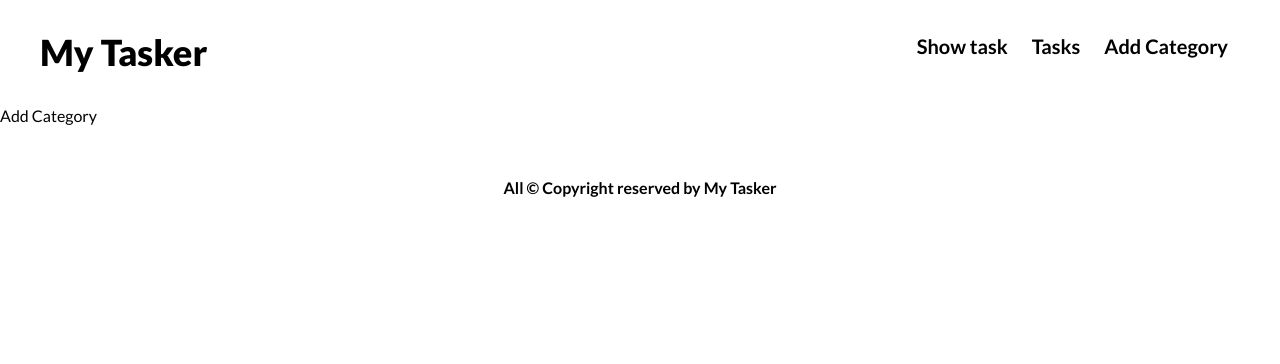
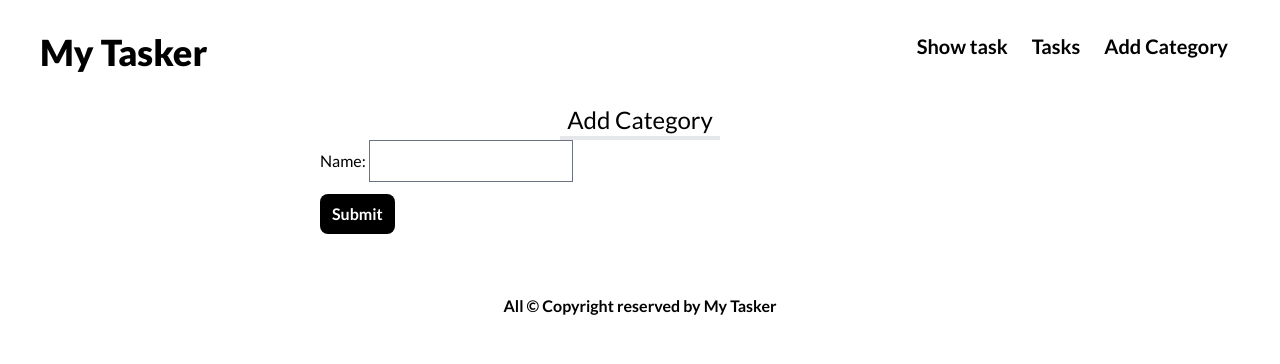
Before and after one commit to shadullah/my_tasker_a_4, a Django app: page /add_category/add_category/ in a window 1280 px wide. Shown: the top 364 px of the page. Run offline with Django 5.2, Linux system fonts and the light colour scheme; some libraries are stand-ins or nearby versions.

Commit message:
forms and models created, now we can add info to our backend

```diff
--- /dev/null
+++ b/category/forms.py
@@ -0,0 +1,7 @@
+from django import forms
+from . models import Category
+
+class categoForm(forms.ModelForm):
+    class Meta:
+        model = Category
+        fields = '__all__'
--- a/category/models.py
+++ b/category/models.py
@@ -3,3 +3,6 @@ from django.db import models
 # Create your models here.
 class Category(models.Model):
     name = models.CharField(max_length=100)
+
+    def __str__(self):
+        return self.name
--- a/category/templates/add_category.html
+++ b/category/templates/add_category.html
@@ -1,5 +1,14 @@
-{% extends "base.html" %}
+{% extends "base.html" %} {% load tailwind_filters %} {% load crispy_forms_tags
+%} {% block content %}
 
-{% block content %}
-<p>Add Category</p>
+<h1 class="text-2xl text-center mx-auto font-medium border-b-4 w-40">
+  Add Category
+</h1>
+
+<form class="mx-auto w-1/2" method="post">
+  {% csrf_token %} {{ form|crispy }}
+  <button class="bg-black px-3 py-2 text-white font-bold rounded-lg my-3">
+    Submit
+  </button>
+</form>
 {% endblock %}
--- a/category/views.py
+++ b/category/views.py
@@ -1,5 +1,13 @@
-from django.shortcuts import render
+from django.shortcuts import render,redirect
+from . import forms
 
 # Create your views here.
 def add_category(req):
-    return render(req, 'add_category.html')
+    if req.method=='POST':
+        categoForm = forms.categoForm(req.POST)
+        if categoForm.is_valid():
+            categoForm.save()
+            return redirect('home')
+    else:
+        categoForm = forms.categoForm()
+    return render(req, 'add_category.html', {'form': categoForm})
--- a/mytasker/settings.py
+++ b/mytasker/settings.py
@@ -42,7 +42,13 @@ INSTALLED_APPS = [
     'tailwind',
     'theme',
     'django_browser_reload',
+    "crispy_forms",
+    "crispy_tailwind",
 ]
+
+CRISPY_ALLOWED_TEMPLATE_PACKS = "tailwind"
+
+CRISPY_TEMPLATE_PACK = "tailwind"
 
 NPM_BIN_PATH="C:/Program Files/nodejs/npm.cmd"
 
--- a/task/models.py
+++ b/task/models.py
@@ -8,3 +8,6 @@ class Task(models.Model):
     category = models.ManyToManyField(Category)
     assgine_date = models.DateField()
     is_complete = models.BooleanField()
+
+    def __str__(self):
+        return self.title
--- a/theme/static/css/dist/styles.css
+++ b/theme/static/css/dist/styles.css
@@ -777,6 +777,11 @@ select {
   position: static;
 }
 
+.mx-3 {
+  margin-left: 0.75rem;
+  margin-right: 0.75rem;
+}
+
 .mx-auto {
   margin-left: auto;
   margin-right: auto;
@@ -787,9 +792,17 @@ select {
   margin-bottom: 3rem;
 }
 
-.mx-3 {
-  margin-left: 0.75rem;
-  margin-right: 0.75rem;
+.my-3 {
+  margin-top: 0.75rem;
+  margin-bottom: 0.75rem;
+}
+
+.mb-2 {
+  margin-bottom: 0.5rem;
+}
+
+.me-2 {
+  margin-inline-end: 0.5rem;
 }
 
 .block {
@@ -802,6 +815,14 @@ select {
 
 .h-screen {
   height: 100vh;
+}
+
+.w-1\/2 {
+  width: 50%;
+}
+
+.w-40 {
+  width: 10rem;
 }
 
 .max-w-\[1200px\] {
@@ -820,14 +841,52 @@ select {
   justify-content: space-between;
 }
 
+.rounded-lg {
+  border-radius: 0.5rem;
+}
+
+.border-b-4 {
+  border-bottom-width: 4px;
+}
+
 .bg-gray-50 {
   --tw-bg-opacity: 1;
   background-color: rgb(249 250 251 / var(--tw-bg-opacity));
 }
 
+.bg-red-700 {
+  --tw-bg-opacity: 1;
+  background-color: rgb(185 28 28 / var(--tw-bg-opacity));
+}
+
+.bg-black {
+  --tw-bg-opacity: 1;
+  background-color: rgb(0 0 0 / var(--tw-bg-opacity));
+}
+
 .py-8 {
   padding-top: 2rem;
   padding-bottom: 2rem;
+}
+
+.px-5 {
+  padding-left: 1.25rem;
+  padding-right: 1.25rem;
+}
+
+.py-2 {
+  padding-top: 0.5rem;
+  padding-bottom: 0.5rem;
+}
+
+.py-2\.5 {
+  padding-top: 0.625rem;
+  padding-bottom: 0.625rem;
+}
+
+.px-3 {
+  padding-left: 0.75rem;
+  padding-right: 0.75rem;
 }
 
 .text-center {
@@ -838,9 +897,9 @@ select {
   font-family: ui-serif, Georgia, Cambria, "Times New Roman", Times, serif;
 }
 
-.text-3xl {
-  font-size: 1.875rem;
-  line-height: 2.25rem;
+.text-4xl {
+  font-size: 2.25rem;
+  line-height: 2.5rem;
 }
 
 .text-5xl {
@@ -848,14 +907,19 @@ select {
   line-height: 1;
 }
 
-.text-4xl {
-  font-size: 2.25rem;
-  line-height: 2.5rem;
-}
-
 .text-xl {
   font-size: 1.25rem;
   line-height: 1.75rem;
+}
+
+.text-sm {
+  font-size: 0.875rem;
+  line-height: 1.25rem;
+}
+
+.text-2xl {
+  font-size: 1.5rem;
+  line-height: 2rem;
 }
 
 .font-bold {
@@ -866,6 +930,10 @@ select {
   font-weight: 800;
 }
 
+.font-medium {
+  font-weight: 500;
+}
+
 .leading-normal {
   line-height: 1.5;
 }
@@ -873,3 +941,46 @@ select {
 .tracking-normal {
   letter-spacing: 0em;
 }
+
+.text-white {
+  --tw-text-opacity: 1;
+  color: rgb(255 255 255 / var(--tw-text-opacity));
+}
+
+.hover\:bg-red-800:hover {
+  --tw-bg-opacity: 1;
+  background-color: rgb(153 27 27 / var(--tw-bg-opacity));
+}
+
+.focus\:outline-none:focus {
+  outline: 2px solid transparent;
+  outline-offset: 2px;
+}
+
+.focus\:ring-4:focus {
+  --tw-ring-offset-shadow: var(--tw-ring-inset) 0 0 0 var(--tw-ring-offset-width) var(--tw-ring-offset-color);
+  --tw-ring-shadow: var(--tw-ring-inset) 0 0 0 calc(4px + var(--tw-ring-offset-width)) var(--tw-ring-color);
+  box-shadow: var(--tw-ring-offset-shadow), var(--tw-ring-shadow), var(--tw-shadow, 0 0 #0000);
+}
+
+.focus\:ring-red-300:focus {
+  --tw-ring-opacity: 1;
+  --tw-ring-color: rgb(252 165 165 / var(--tw-ring-opacity));
+}
+
+@media (prefers-color-scheme: dark) {
+  .dark\:bg-red-600 {
+    --tw-bg-opacity: 1;
+    background-color: rgb(220 38 38 / var(--tw-bg-opacity));
+  }
+
+  .dark\:hover\:bg-red-700:hover {
+    --tw-bg-opacity: 1;
+    background-color: rgb(185 28 28 / var(--tw-bg-opacity));
+  }
+
+  .dark\:focus\:ring-red-900:focus {
+    --tw-ring-opacity: 1;
+    --tw-ring-color: rgb(127 29 29 / var(--tw-ring-opacity));
+  }
+}
```
Also changed, not shown: task/forms.py (added, +7 -0 lines), task/templates/add_task.html (+13 -2 lines), task/views.py (+10 -3 lines), category/migrations/0001_initial.py (added), db.sqlite3, task/migrations/0001_initial.py (added).
